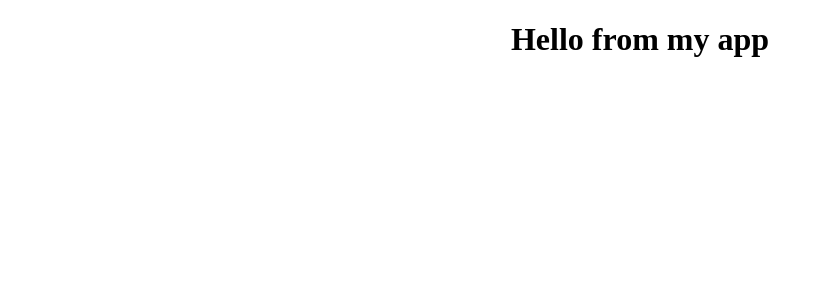
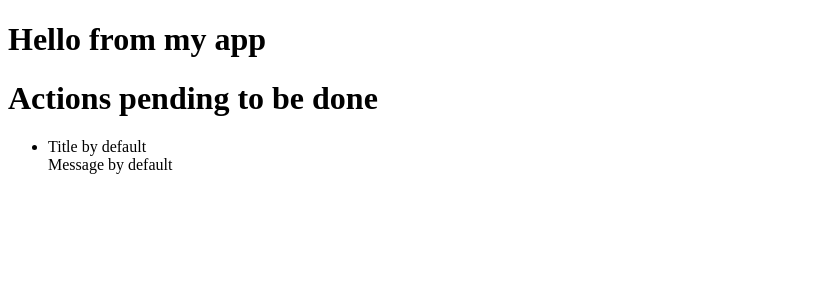
Before and after one commit to ManuelP84/to-do-app-react, a React (Vite) app: page / in a window 1280 px wide. Shown: the top 300 px of the page, without its empty margins (0-823 px from the left). Built offline with nearby package versions, Linux system fonts and the light colour scheme.

Commit message:
Store provider implementations and tests

```diff
--- a/src/App.jsx
+++ b/src/App.jsx
@@ -1,11 +1,14 @@
 import './App.css'
+import StoreProvider from './components/StoreProvider';
+import ListOfToDo from './components/ListOfToDo';
 
 function App() {
 
   return (
-    <div className="App">
+    <StoreProvider>
       <h1>Hello from my app</h1>
-    </div>
+      <ListOfToDo />
+    </StoreProvider>
   )
 }
 
--- a/src/components/ListOfToDo.jsx
+++ b/src/components/ListOfToDo.jsx
@@ -0,0 +1,25 @@
+import React, { useContext } from 'react'
+import {Store} from './StoreProvider'
+
+const ListOfToDo = () => {
+
+    const {state, dispatch} = useContext(Store)
+
+    console.log(state)
+
+    return (
+    <div>
+        <h1>Actions pending to be done</h1>
+        <ul>
+            {state.listOfNotes.map(note => {
+                return <li style={note.done?{textDecoration: 'line-through'}:{}} key={note.id}>
+                    {note.title}<br />
+                    {note.message}
+                </li>
+            })}
+        </ul>
+    </div>
+    )
+}
+
+export default ListOfToDo
--- a/src/components/StoreProvider.jsx
+++ b/src/components/StoreProvider.jsx
@@ -0,0 +1,37 @@
+import React, { createContext, useReducer } from 'react'
+import reducer from './Reducer'
+
+//Object available in all the application
+const initialState = {
+    note: {
+        id: '',
+        title: '',
+        message: '',
+        done: false
+    },
+    listOfNotes: [
+        {
+            id: '0',
+            title: 'Title by default',
+            message: 'Message by default',
+            done: false
+        }
+    ]
+}
+
+const Store = createContext(initialState)
+
+const StoreProvider = ({children}) => {
+
+    const [state, dispatch] = useReducer(reducer, initialState)
+
+    return (
+    <Store.Provider value={{state, dispatch}}>
+        {children}
+    </Store.Provider>
+    )
+}
+
+export default StoreProvider
+
+export {Store, initialState}
```
